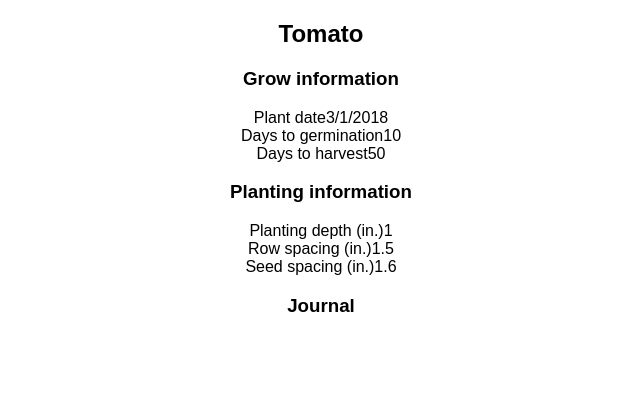
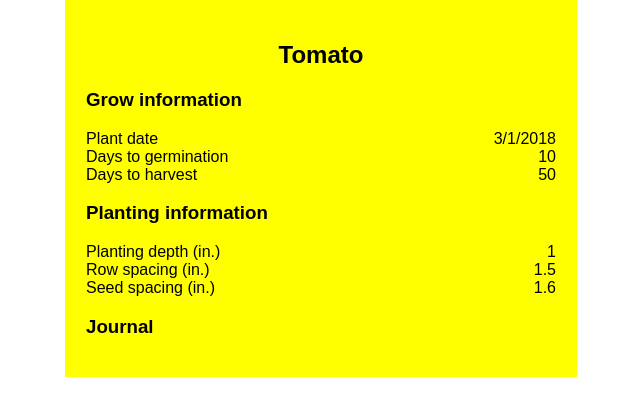
Before and after one commit to ryandabler/mcgregor, a React (Create React App) app: page /garden/124 in a window 1280 px wide. Shown: the top 416 px of the page, without its empty margins (319-959 px from the left). Built offline with nearby package versions, Linux system fonts and the light colour scheme.

Commit message:
flatten DOM for GardenPlotDetails groups

```diff
--- a/src/components/garden-plot-detail.css
+++ b/src/components/garden-plot-detail.css
@@ -0,0 +1,34 @@
+.garden-plot-detail {
+    width: 40%;
+    margin: 0 auto;
+    padding: 20px;
+    border: 1px solid yellow;
+    background-color: yellow;
+}
+
+.garden-plot-detail .variety {
+    display: block;
+    font-size: 15px;
+}
+
+.garden-plot-detail .variety::before {
+    content: "(";
+}
+
+.garden-plot-detail .variety::after {
+    content: ")";
+}
+
+.garden-plot-detail h3, .garden-plot-detail .group span:nth-child(odd) {
+    text-align: left;
+}
+
+.garden-plot-detail .group span:nth-child(even) {
+    text-align: right;
+}
+
+.garden-plot-detail .grid {
+    display: grid;
+    grid-template-columns: 3fr 1fr;
+    grid-column-gap: 50px;
+}
--- a/src/components/garden-plot-detail.js
+++ b/src/components/garden-plot-detail.js
@@ -9,28 +9,20 @@ export function GardenPlotDetails(props) {
         <div className="garden-plot-detail">
             <h2>{props.crop.name}</h2>
             <h3>Grow information</h3>
-            <div className="group">
+            <div className="grid group growing-group">
                 <span>Plant date</span>
                 <span>{props.crop.plant_date}</span>
-            </div>
-            <div className="group">
                 <span>Days to germination</span>
                 <span>{props.crop.germination_days}</span>
-            </div>
-            <div className="group">
                 <span>Days to harvest</span>
                 <span>{props.crop.harvest_days}</span>
             </div>
             <h3>Planting information</h3>
-            <div className="group">
+            <div className="grid group planting-group">
                 <span>Planting depth (in.)</span>
                 <span>{props.crop.planting_depth}</span>
-            </div>
-            <div className="group">
                 <span>Row spacing (in.)</span>
                 <span>{props.crop.row_spacing}</span>
-            </div>
-            <div className="group">
                 <span>Seed spacing (in.)</span>
                 <span>{props.crop.seed_spacing}</span>
             </div>
```
